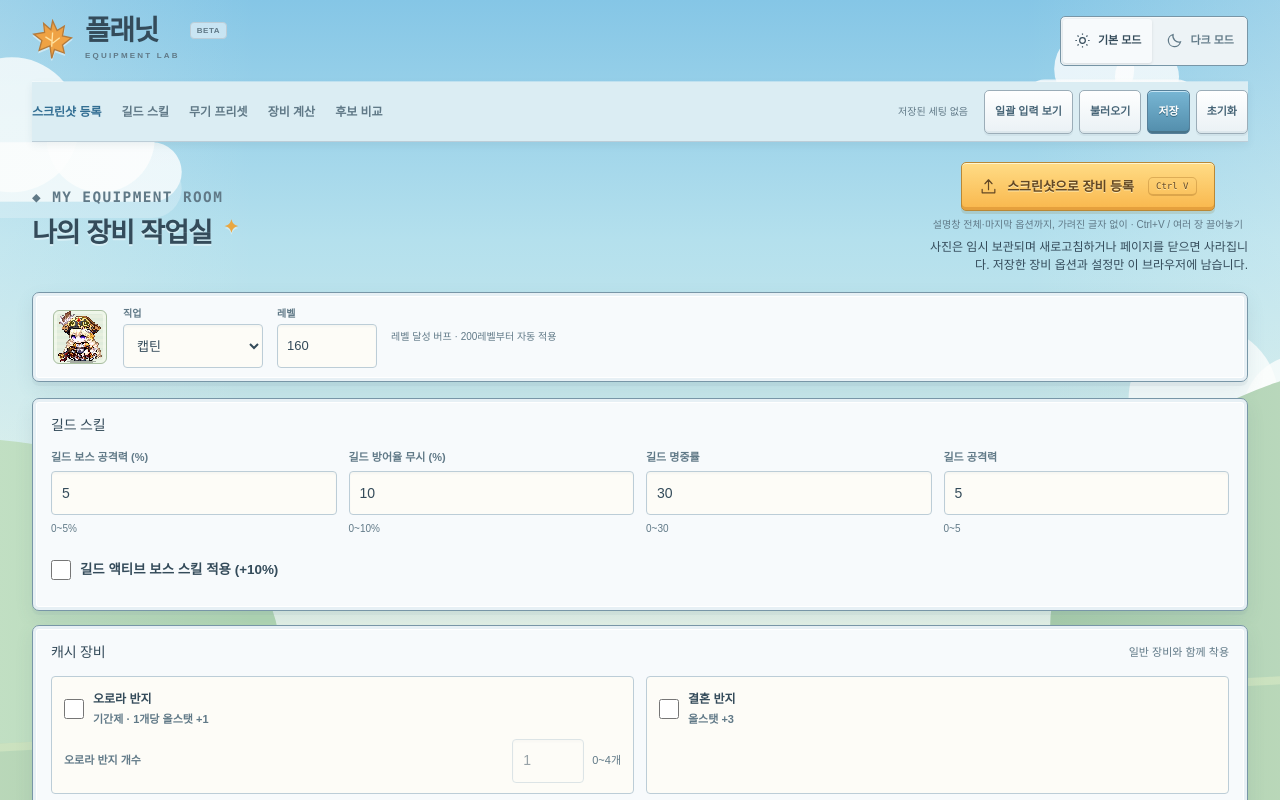
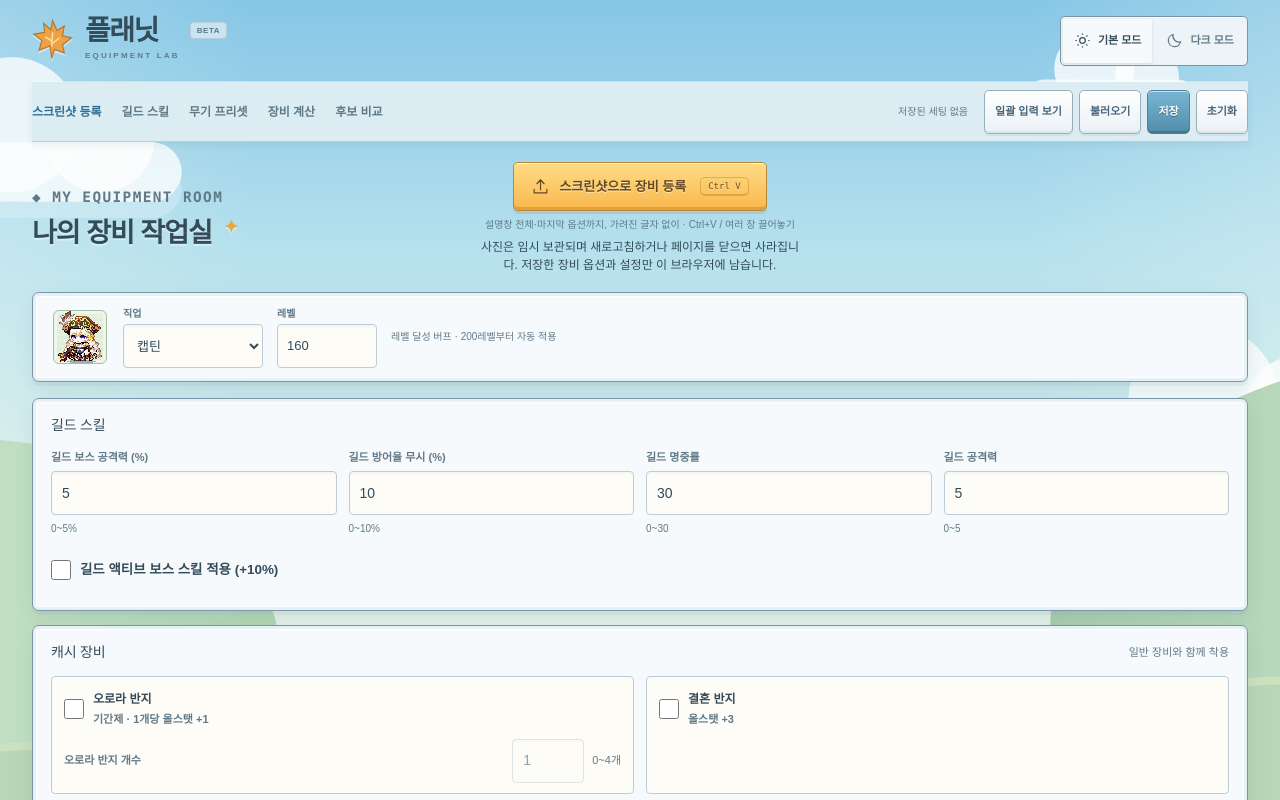
Before and after one commit to bbungjun/planet_spec_up, a Next.js app: page / in a window 1280 px wide. Shown: the top 800 px of the page. Built offline with nearby package versions, Linux system fonts and the light colour scheme.

Commit message:
style: center the main screenshot registration action

```diff
--- a/app/maple-theme.css
+++ b/app/maple-theme.css
@@ -55,17 +55,18 @@ html{scroll-padding-top:calc(var(--app-toolbar-height,60px) + 16px)}button,input
 .secondary-button,.equipment-ocr-select-button,.equipment-add-form button,.equipment-ocr-cancel{border-radius:5px;background:linear-gradient(var(--chrome-top),var(--chrome-bottom));border:1px solid var(--window-edge);color:#36566b;box-shadow:inset 0 1px #fff9,inset 0 -2px #8babb526,0 2px #52727a14;font-weight:700}
 .app-header-actions .save-button,.equipment-ocr-apply{background:linear-gradient(#79b6d2,#528aa8);color:#fff;border-color:#56809a;box-shadow:inset 0 1px #c4e4f4,inset 0 -2px #48758b;text-shadow:0 1px #35667d;border-radius:5px}
 .setup-import.panel{padding:0;border:0;box-shadow:none;background:transparent;margin-top:20px;margin-bottom:10px}
-.setup-import-start{display:flex;align-items:center;justify-content:space-between;gap:20px;padding:0 0 18px}
+.setup-import-start{display:grid;grid-template-columns:minmax(0,1fr) minmax(0,560px) minmax(0,1fr);align-items:center;gap:20px;padding:0 0 18px}
 .workshop-eyebrow{margin:0 0 5px;font:700 9px Consolas,monospace;letter-spacing:1.4px;color:var(--accent)}
 .setup-import-intro h1{font-size:27px;font-weight:800;line-height:1.35;letter-spacing:-1px;margin:0;color:var(--text);text-shadow:0 2px #ffffff66}
 .setup-import-intro h1 span{font-size:18px;color:#e9a741;vertical-align:top;display:inline-block;margin-left:5px}
-.setup-import-dropzone{min-height:0;padding:0;display:flex;flex-direction:column;gap:6px;text-align:right;border:0;border-radius:5px;background:transparent}
+.setup-import-dropzone{grid-column:2;min-width:0;min-height:0;padding:0;display:flex;flex-direction:column;align-items:center;gap:6px;text-align:center;border:0;border-radius:5px;background:transparent}
 .setup-import-dropzone.is-dragging{outline:3px dashed var(--focus);outline-offset:6px;background:var(--accent-soft)}
 .setup-import-button{display:flex;align-items:center;justify-content:center;gap:9px;padding:12px 17px;min-height:49px;font-size:13px;border:1px solid #b98836;background:linear-gradient(var(--gold-top),var(--gold-bottom));color:var(--gold-ink);border-radius:5px;box-shadow:inset 0 1px #fff6d0,inset 0 -3px #e5a03d,0 3px #8b79342b;text-shadow:0 1px #ffeab1}
 .setup-import-button:hover{background:linear-gradient(#ffe49c,#fac266)}
 .setup-import-button .game-icon{width:19px;height:19px}.setup-import-dropzone kbd{border-color:#b9843477;font:9px Consolas,monospace;margin-left:5px;color:var(--gold-ink)}
 .setup-import-dropzone small{font-size:10px;line-height:1.5;color:var(--muted)}
 .setup-import-dropzone .setup-image-storage-note{font-size:12px;line-height:1.5;color:var(--text);max-width:48ch}
+@media(max-width:1100px){.setup-import-start{grid-template-columns:minmax(0,1fr);gap:16px}.setup-import-dropzone{grid-column:1;justify-self:center;width:min(560px,100%)}}
 .workshop-character-bar{display:flex;align-items:center;gap:16px;padding:13px 20px;border:1px solid var(--window-edge);background:var(--surface);border-radius:7px;box-shadow:var(--panel-shadow)}
 .workshop-character-icon{width:54px;height:54px;display:grid;place-items:center;border:1px solid #a9bfa1;border-radius:6px;box-shadow:inset 0 0 0 3px #fbfff47d;background:repeating-linear-gradient(0deg,#e0ecdc 0 3px,#e7efdf 3px 6px);flex:none}
 .workshop-character-icon .game-icon{width:43px;height:43px}
```
Also changed, not shown: 2 other files (tests, documents, lock files or other folders).
